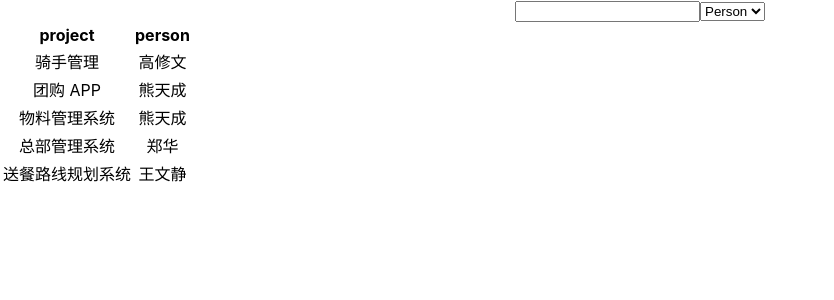
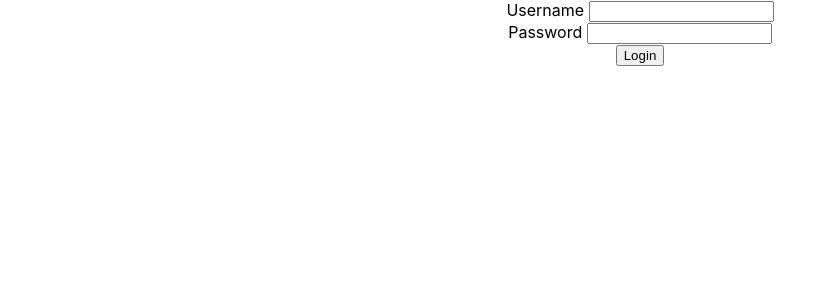
Before and after one commit to RichardFi/Dance-Studio-Management-System, a React (Create React App) app: page / in a window 1280 px wide. Shown: the top 300 px of the page, without its empty margins (0-834 px from the left). Built offline with nearby package versions, Linux system fonts and the light colour scheme; data requests are answered from the project's data file.

Commit message:
add login function and fix a variable name issue

```diff
--- a/src/App.tsx
+++ b/src/App.tsx
@@ -1,11 +1,13 @@
 import React from 'react';
 import './App.css';
-import { PorjectListScreen } from 'screens/projectList';
+import { ProjectListScreen } from 'screens/projectList';
+import { LoginScreen } from 'screens/login';
 
 function App() {
   return (
     <div className="App">
-      <PorjectListScreen />
+{/*       <ProjectListScreen /> */}
+      <LoginScreen />
     </div>
   );
 }
--- /dev/null
+++ b/src/screens/login/index.tsx
@@ -0,0 +1,32 @@
+import React, { FormEvent } from 'react';
+const apiUrl = process.env.REACT_APP_API_URL;
+
+export const LoginScreen = () => {
+    const login = (param: { username: string, password: string }) => {
+        fetch(`${apiUrl}/auth`, {
+            method: 'POST',
+            headers: {
+                'Content-Type': 'application/json'
+            },
+            body: JSON.stringify(param)
+        })
+    }
+    const handleSubmit = (event: FormEvent<HTMLFormElement>) => {
+        //prevent the default action of submit
+        event.preventDefault();
+        const username = (event.currentTarget.elements[0] as HTMLFormElement).value;
+        const password = (event.currentTarget.elements[1] as HTMLFormElement).value;
+        login({ username, password });
+    }
+    return <form onSubmit={handleSubmit}>
+        <div>
+            <label htmlFor="username"> Username </label>
+            <input type="text" id={'username'} />
+        </div>
+        <div>
+            <label htmlFor="password"> Password </label>
+            <input type="password" id={'password'} />
+        </div>
+        <button type="submit"> Login </button>
+    </form>
+}
--- a/src/screens/projectList/index.tsx
+++ b/src/screens/projectList/index.tsx
@@ -7,7 +7,7 @@ import * as qs from "qs";
 
 const apiUrl = process.env.REACT_APP_API_URL;
 
-export const PorjectListScreen = () => {
+export const ProjectListScreen = () => {
     const [param, setParam] = useState({
         name: '',
         personId: ''
```
Also changed, not shown: __json_server_mock__/middleware.js (added, +14 -0 lines), 1 other file (tests, documents, lock files or other folders).
